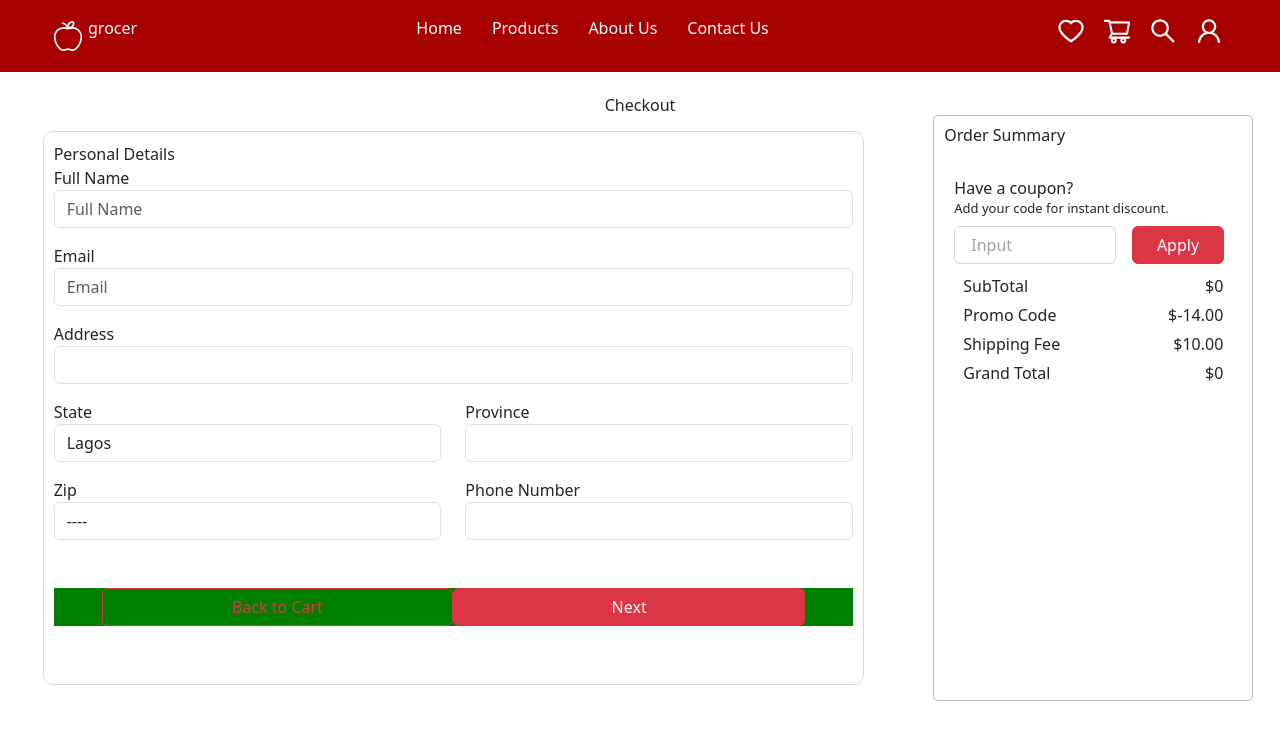
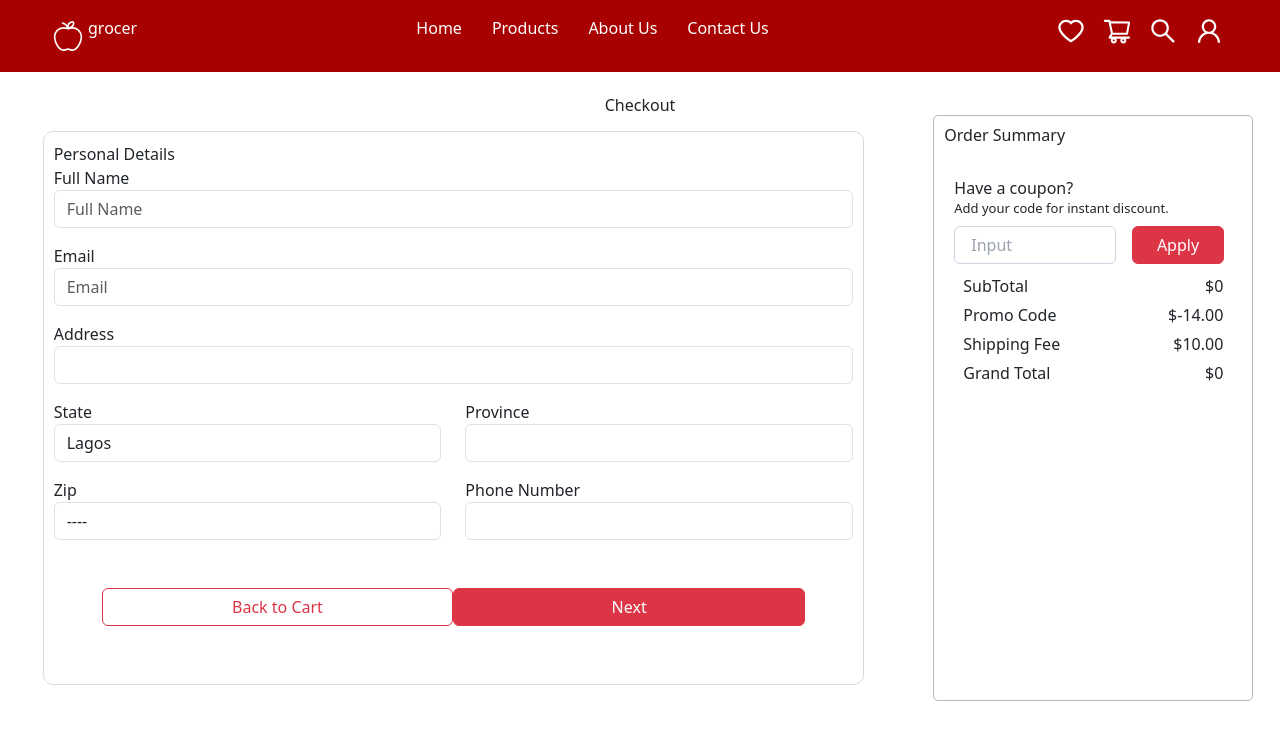
Before and after one commit to Hariz-Ade14/Timbu-Cloud-Shop, a Next.js app: page /Checkout in a window 1280 px wide. Shown: the top 740 px of the page. Built offline with nearby package versions, Linux system fonts and the light colour scheme.

Commit message:
Update checkout.css

```diff
--- a/app/Checkout/checkout.css
+++ b/app/Checkout/checkout.css
@@ -2,7 +2,7 @@
      display: flex;
      align-items: center;
      justify-content: space-evenly;
-     background-color: green;
+/*      background-color: green; */
 }
 .secondbtns{
     display: none;
```
